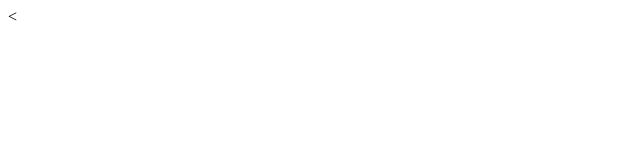
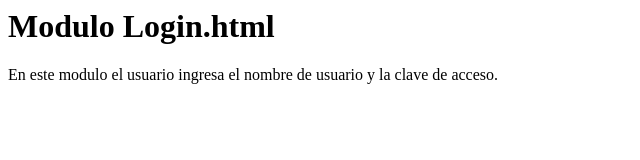
Before and after one commit to hmed-documentation/guia_del_usuario, a plain HTML site: page modulo_login.html in a window 1280 px wide. Shown: the whole page, without its empty margins (0-640 px from the left). Drawn offline with Linux system fonts and the light colour scheme.

Commit message:
Update modulo_login.html

```diff
--- a/modulo_login.html
+++ b/modulo_login.html
@@ -1 +1,4 @@
-<
+<html>
+  <h1>Modulo Login.html</h1>
+  <p>En este modulo el usuario ingresa el nombre de usuario y la clave de acceso.</p>
+</html>
```
